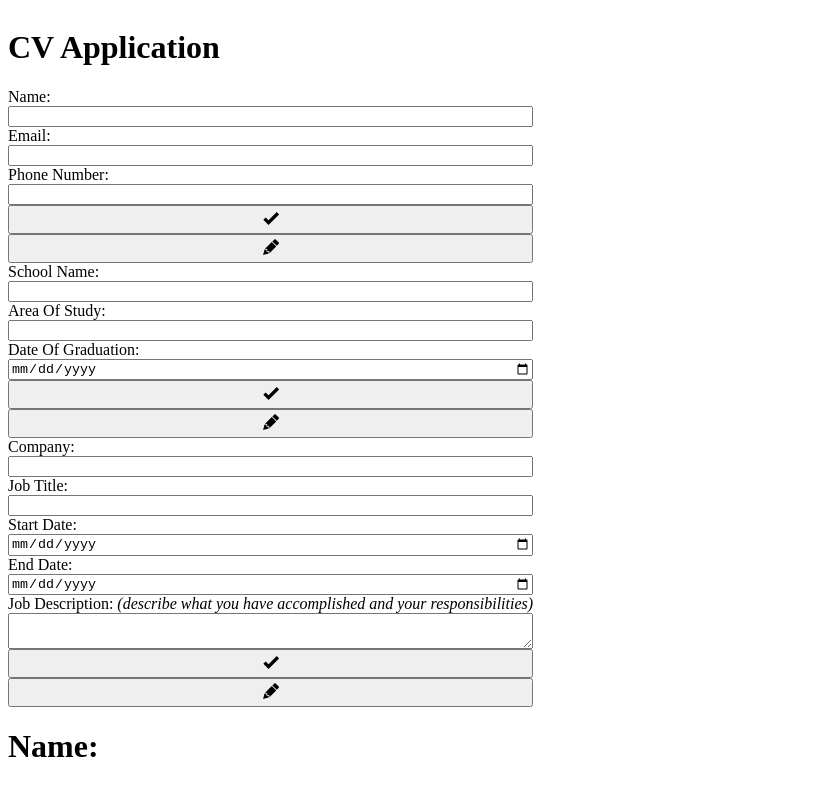
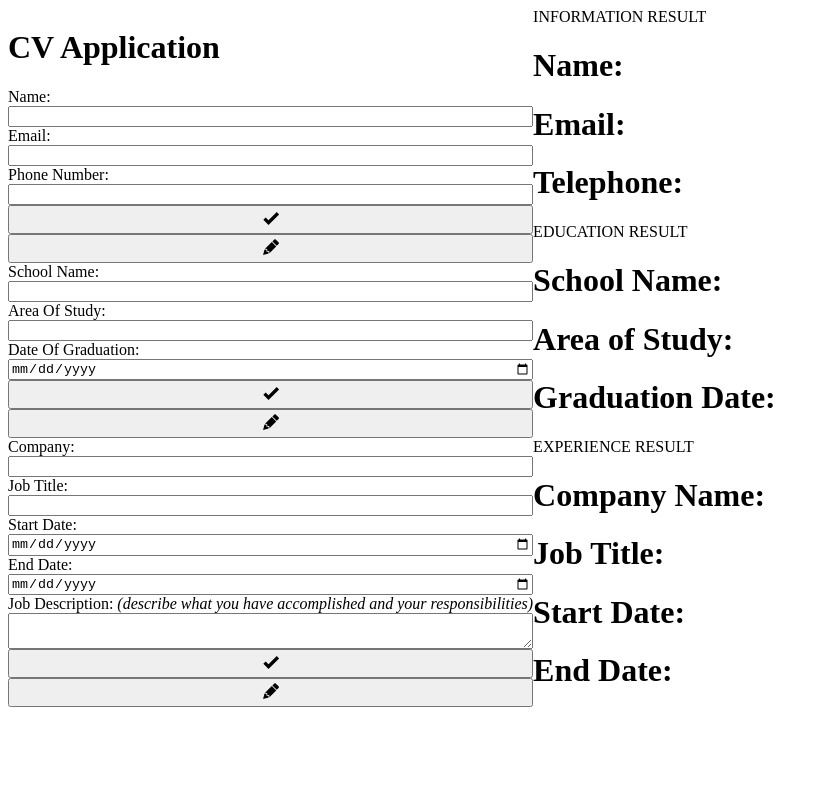
Before and after one commit to SeasonedSoup/CV-Application, a React (Vite) app: page / in a window 1280 px wide. Shown: the top 796 px of the page, without its empty margins (0-828 px from the left). Built offline with nearby package versions, Linux system fonts and the light colour scheme.

Commit message:
Lift State and Add CV results data
only for customInputs and only default tests as it
has not been polished idk how to create a pdf looking
file yet

```diff
--- a/src/components/App.jsx
+++ b/src/components/App.jsx
@@ -8,22 +8,36 @@ import CvResult from "./CVResult";
 import "../styles/form.css"
 
 const App = () => {
-
-  const [infoData, setInfo] = useState({
+  //THREE STATES FROM THREE DIFFERENT SECTIONS OF THE FORM
+  const [infoData, setInfoData] = useState({
     name:"",
     email:"",
     telephone:""
   })
+
+  const [educationData, setEducationData] = useState({
+    schoolName:"",
+    areaOfStudy:"",
+    graduationDate:""
+  })
+
+  const [experienceData, setExperienceData] = useState({
+    company: "",
+    jobTitle: "",
+    startDate: "",
+    endDate: ""
+  })
+
   return (
-    <>
+    <div className="app">
         <div className="submitForm">
           <h1>CV Application</h1>
-          <InformationForm infoData={infoData} setData={setInfo} />
-          <EducationForm />
-          <ExperienceForm />
-          <CvResult infoData={infoData}/>
+          <InformationForm data={infoData} setData={setInfoData} />
+          <EducationForm data={educationData} setData={setEducationData}/>
+          <ExperienceForm data={experienceData} setData={setExperienceData}/>
         </div>
-    </>
+        <CvResult infoData={infoData} eduData={educationData} expData={experienceData}/>
+    </div>
 
   )
 }
--- a/src/components/CVResult.jsx
+++ b/src/components/CVResult.jsx
@@ -1,6 +1,26 @@
-function CvResult({infoData}) {
+function CvResult({infoData, eduData, expData}) {
     return (
-    <h1>Name: {infoData.name}</h1>
+    <div class="cv">
+        <div>
+            INFORMATION RESULT
+            <h1>Name: {infoData.name}</h1>
+            <h1>Email: {infoData.email}</h1>
+            <h1>Telephone: {infoData.telephone}</h1>
+        </div>
+        <div>
+            EDUCATION RESULT
+            <h1>School Name: {eduData.schoolName}</h1>
+            <h1>Area of Study: {eduData.areaOfStudy}</h1>
+            <h1>Graduation Date: {eduData.graduationDate}</h1>
+        </div>
+        <div>
+            EXPERIENCE RESULT
+            <h1>Company Name: {expData.company}</h1>
+            <h1>Job Title: {expData.jobTitle}</h1>
+            <h1>Start Date: {expData.startDate}</h1>
+            <h1>End Date: {expData.endDate}</h1>
+        </div>
+    </div>
     )
 }
 
--- a/src/components/EducationForm.jsx
+++ b/src/components/EducationForm.jsx
@@ -1,31 +1,31 @@
 import submitSvg from "../assets/check-bold.svg"
 import editSvg from "../assets/lead-pencil.svg"
 
-import { useState } from "react"
-
-function CustomInput({type, id, name}) {
-    const [value, setValue] = useState('')
+function CustomInput({type, id, name, value, updateData}) {
     return (
         <input
         type={type}
         id={id}
         name={name}
         value={value}
-        onChange={(e) => setValue(e.target.value)}
+        onChange={(e) => updateData(e.target.value)}
         />
     )
 }
-function EducationForm() {
+function EducationForm({data, setData}) {
+    function handleChange(field, value) {
+        setData((prev) => ({...prev, [field]: value}))
+    }
     return (
         <form>
             <label htmlFor="schoolName">School Name:</label>
-            <CustomInput type="text" id="schoolName" name="schoolName"/>
+            <CustomInput type="text" id="schoolName" name="schoolName" value={data.schoolName} updateData={(e) => handleChange("schoolName", e)}/>
 
             <label htmlFor="areaOfStudy">Area Of Study:</label>
-            <CustomInput type="text" id="areaOfStudy" name="areaOfStudy"/>
+            <CustomInput type="text" id="areaOfStudy" name="areaOfStudy" value={data.areaOfStudy} updateData={(e) => handleChange("areaOfStudy", e)}/>
 
             <label htmlFor="graduationDate">Date Of Graduation: </label>
-            <CustomInput type="date" id="graduationDate" name="graduationDate"/>
+            <CustomInput type="date" id="graduationDate" name="graduationDate" value={data.graduationDate} updateData={(e) => handleChange("graduationDate", e)}/>
 
             <button type="submit">
                 <img src={submitSvg} alt="SubmitButton" style={{width: '20px', height: '20px'}}/>
--- a/src/components/ExperienceForm.jsx
+++ b/src/components/ExperienceForm.jsx
@@ -1,35 +1,34 @@
 import submitSvg from "../assets/check-bold.svg"
 import editSvg from "../assets/lead-pencil.svg"
 
-import { useState } from "react";
-
-function CustomInput({type, id, name}) {
-    const [value, setValue] = useState("");
-
+function CustomInput({type, id, name, value, updateData}) {
     return (
         <input
         type={type}
         id={id}
         name={name}
         value={value}
-        onChange={(e) => setValue(e.target.value)}
+        onChange={(e) => updateData(e.target.value)}
         />
     )
 }
-function ExperienceForm() {
+function ExperienceForm({data, setData}) {
+    function handleChange(field, value) {
+        setData((prev) => ({...prev, [field]: value}))
+    }
     return (
         <form>
             <label htmlFor="company">Company: </label>
-            <CustomInput type="text" id="company" name="company"/>
+            <CustomInput type="text" id="company" name="company" value={data.company} updateData={(e) => handleChange("company", e)}/>
 
             <label htmlFor="jobTitle">Job Title: </label>
-            <input type="text" id="jobTitle" name="jobTitle"/>
+            <CustomInput type="text" id="jobTitle" name="jobTitle" value={data.jobTitle} updateData={(e) => handleChange("jobTitle", e)}/>
 
             <label htmlFor="startDate">Start Date: </label>
-            <CustomInput type="date" id="startDate" name="startDate"/>
+            <CustomInput type="date" id="startDate" name="startDate" value={data.startDate} updateData={(e) => handleChange("startDate", e)}/>
 
             <label htmlFor="endDate">End Date: </label>
-            <CustomInput type="date" id="endDate" name="endDate"/>
+            <CustomInput type="date" id="endDate" name="endDate" value={data.endDate} updateData={(e) => handleChange("endDate", e)}/>
 
             <label htmlFor="jobDescription">Job Description: <i>(describe what you have accomplished and your responsibilities) </i> </label>
             <textarea name="jobDescription" id="jobDescription"></textarea>
--- a/src/components/InformationForm.jsx
+++ b/src/components/InformationForm.jsx
@@ -1,32 +1,41 @@
 import submitSvg from "../assets/check-bold.svg"
 import editSvg from "../assets/lead-pencil.svg"
 
-function CustomInput({type, id, name, value, onChange}) {
+function CustomInput({type, pattern, id, name, value, updateData}) {
+    const handleInput = (e) => {
+        const val = e.target.value ;
 
+        if (type === "tel") {
+            if(!/^\d*$/.test(val)) return;
+        }
+
+        updateData(val);
+    }
     return (
         <input
         type={type}
+        pattern={pattern}
         id={id}
         name={name}
         value={value}
-        onChange={(e) => onChange(e.target.value)}
+        onChange={handleInput}
         />
     )
 }
-function InformationForm({infoData, setData}) {
+function InformationForm({data, setData}) {
     const handleChange = (field, value) => {
-        setData((prev) => ({...prev, [field]:value}))
+        setData((prev) => ({...prev, [field]: value}))
     }
     return (
         <form>
             <label htmlFor="name">Name: </label>
-            <CustomInput type="text" id="name" name="name" value={infoData.name} onChange={(val) => handleChange("name", val) }/>
+            <CustomInput type="text" id="name" name="name" value={data.name} updateData={(e) => handleChange("name", e) }/>
 
             <label htmlFor="email">Email: </label>
-            <CustomInput type="email" id="email" name="email" />
+            <CustomInput type="email" id="email" name="email" value={data.email} updateData={(e) => handleChange("email", e) }/>
 
             <label htmlFor="telephone">Phone Number: </label>
-            <CustomInput type="tel" id="telephone" name="telephone" />
+            <CustomInput type="tel" pattern="[0-9]{13}" id="telephone" name="telephone" value={data.telephone} updateData={(e) => handleChange("telephone", e)}/>
 
             <button type="submit">
                 <img src={submitSvg} alt="SubmitButton" style={{width: '20px', height: '20px'}}/>
--- a/src/styles/form.css
+++ b/src/styles/form.css
@@ -3,3 +3,12 @@ form {
     flex-direction: column;
     gap: 10%;
 }
+
+.app {
+    display: flex;
+}
+
+.cv {
+    display: flex;
+    flex-direction: column;
+}
```
